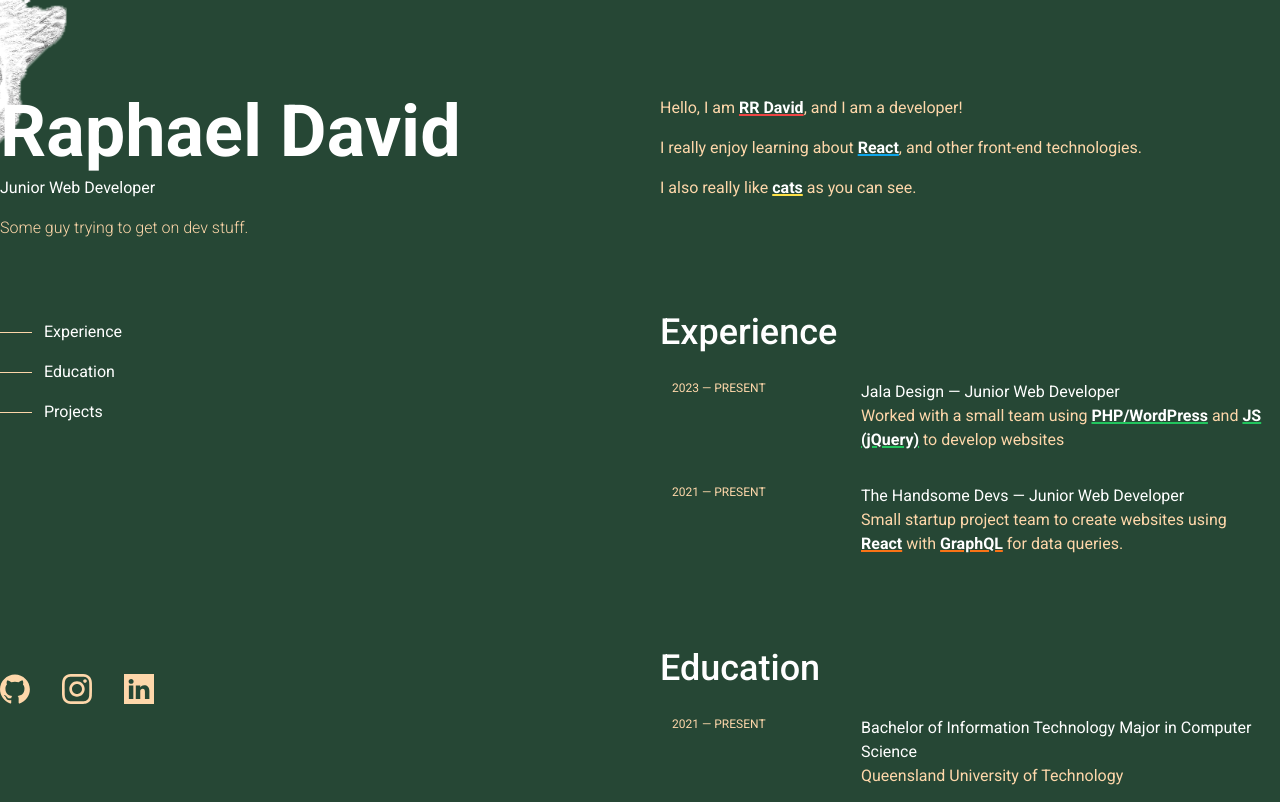
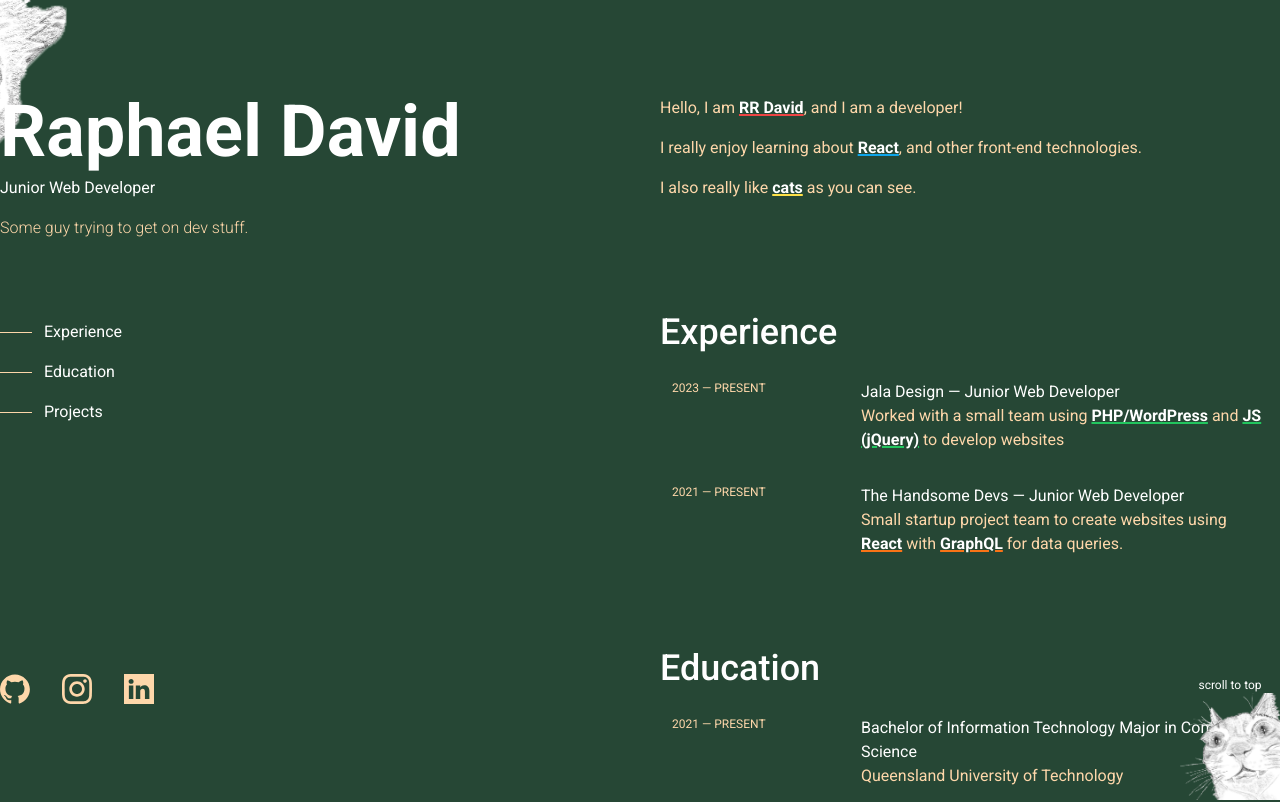
Before and after one commit to RRDavidd/personal-portfolio-rr, a Next.js app: page / in a window 1280 px wide. Shown: the top 802 px of the page. Built offline with nearby package versions, Linux system fonts and the light colour scheme.

Commit message:
Made bottom right fixed instead of absolute

```diff
--- a/src/app/_components/cats/Sidecats.tsx
+++ b/src/app/_components/cats/Sidecats.tsx
@@ -9,7 +9,7 @@ export default function Sidecats(){
         <p className="text-xs">stinker cat</p>
       </figure>
       <Link href="/">
-        <figure className="absolute right-0 -bottom-full">
+        <figure className="fixed right-0 bottom-0">
           <p className="text-xs text-center">scroll to top</p>
           <Image src="/cat5.png" width={100} height={250} alt="crazy-cat-1" />
         </figure>
```
